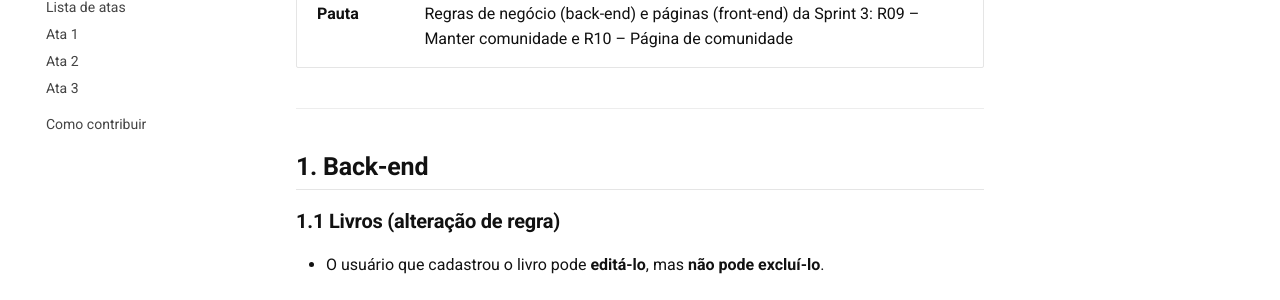
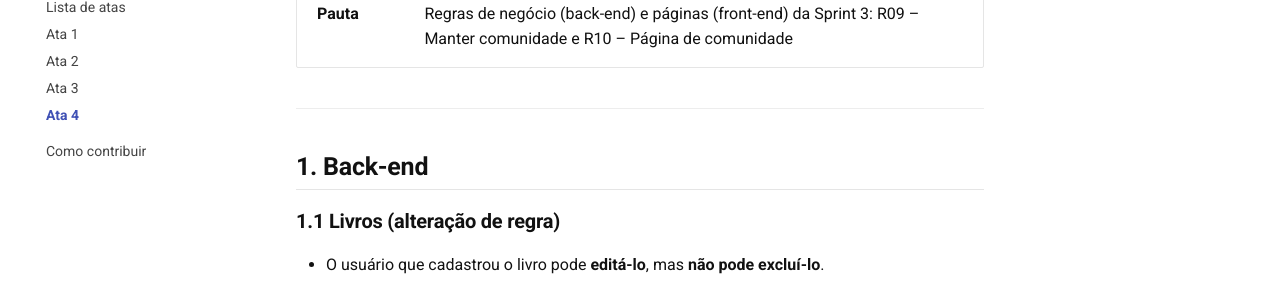
Before and after one commit to FGA0138-MDS-Ajax/2026.2-T02-Hamilton, an MkDocs documentation site: the page built from docs/atas-reuniao/ata-reuniao-4.md, in a window 1280 px wide. Shown: the part 480-780 px from the top of the page. Built offline with MkDocs 1.6.1 and Material for MkDocs 9.7.7, drawn with Linux system fonts in a browser that asks for light colours; comment, search, counter and statistics services are not loaded.

Commit message:
docs: adiciona a ata 4 a sidebar do mkdocs.

```diff
--- a/mkdocs.yml
+++ b/mkdocs.yml
@@ -29,6 +29,7 @@ nav:
       - Ata 1: atas-reuniao/ata-reuniao-1.md
       - Ata 2: atas-reuniao/ata-reuniao-2.md
       - Ata 3: atas-reuniao/ata-reuniao-3.md
+      - Ata 4: atas-reuniao/ata-reuniao-4.md
   - Como contribuir: contribuir.md
 
 # Tema (Material for MkDocs)
```
